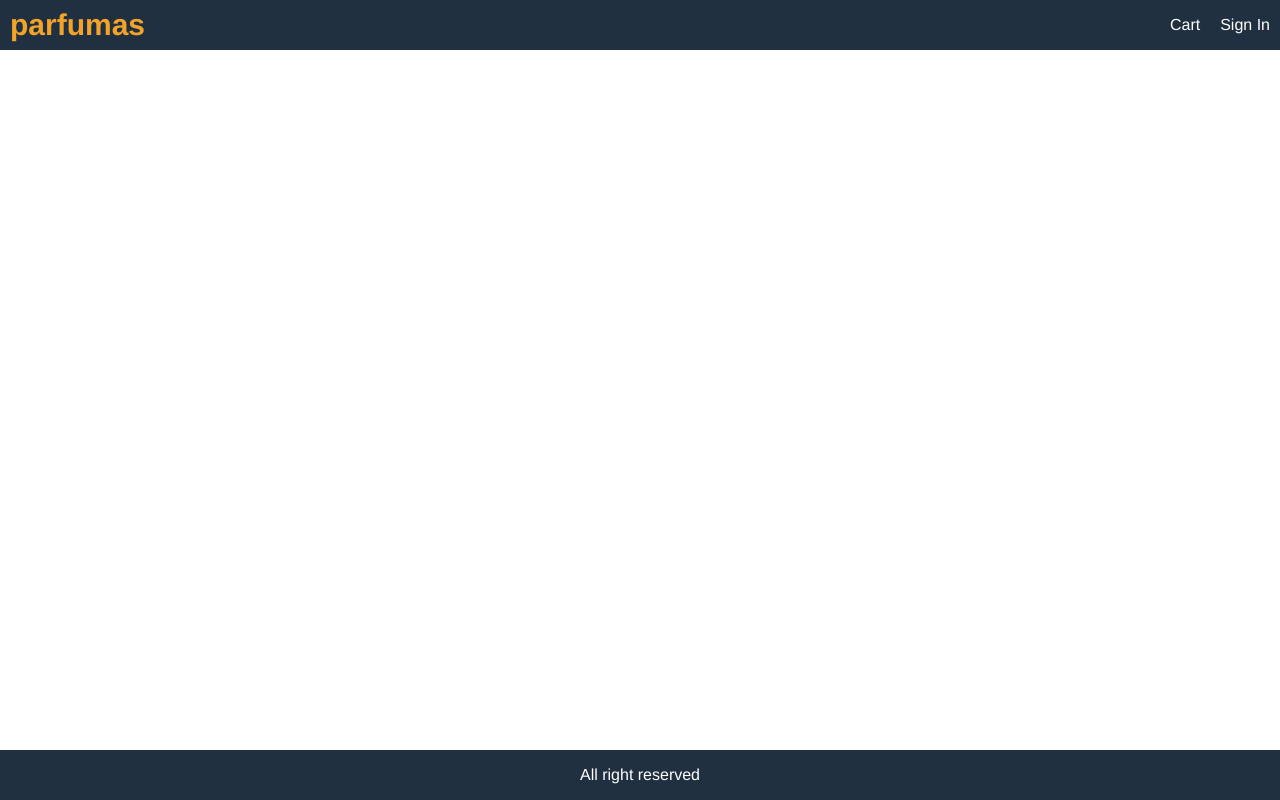
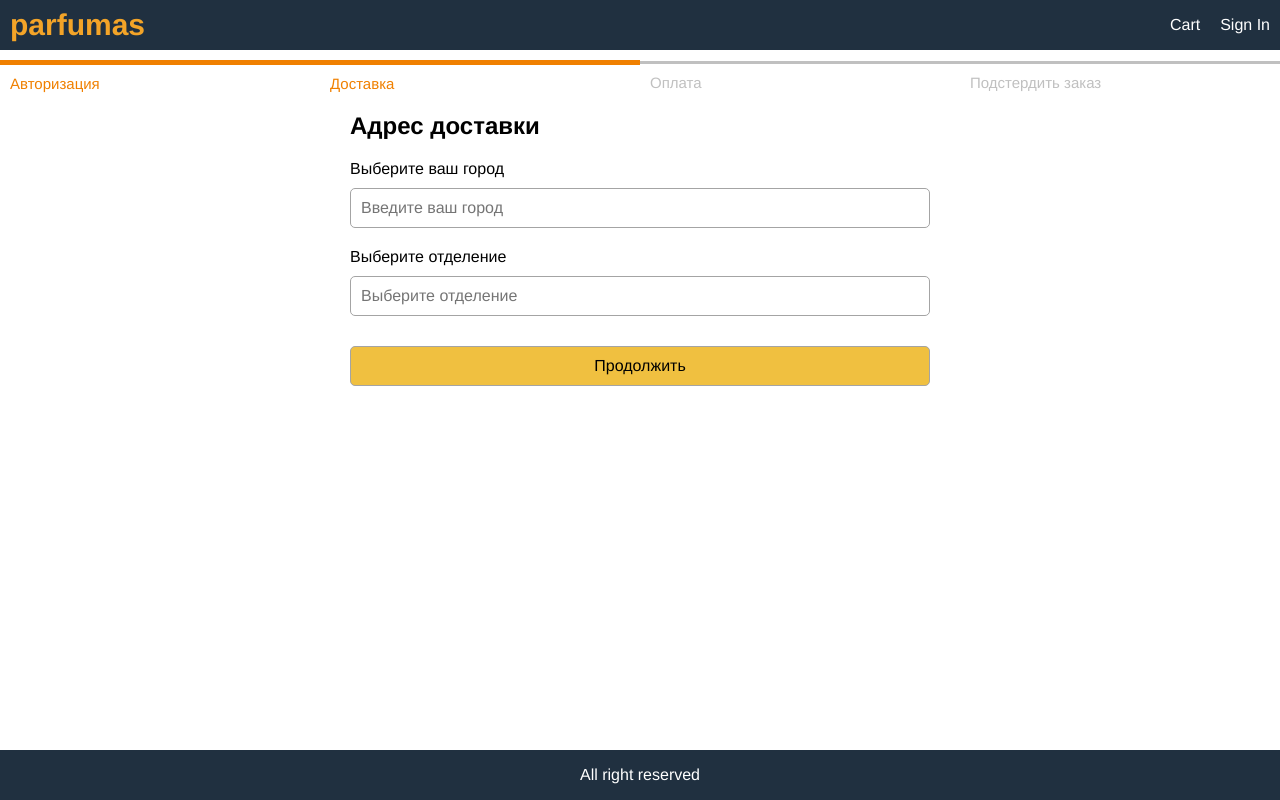
Before and after one commit to teemofeyrs/parfums-reat-app, a React (Create React App) app in the folder frontend/: page /shipping in a window 1280 px wide. Built offline with nearby package versions, Linux system fonts and the light colour scheme.

Commit message:
shipping screen

```diff
--- a/frontend/src/App.jsx
+++ b/frontend/src/App.jsx
@@ -7,6 +7,7 @@ import CartScreen from "./screens/CartScreen";
 import SignInScreen from "./screens/SignInScreen";
 import {singOut} from "./redux/reducers/SingInReducer";
 import RegisterScreen from "./screens/RegisterScreen";
+import ShippingScreen from "./screens/ShippingScreen";
 
 function App(props) {
 
@@ -15,9 +16,10 @@ function App(props) {
     const auth = useSelector(state => state.auth);
     const {userInfo} = auth;
     const dispatch = useDispatch();
+
+
     const singOutHandler = () => {
         dispatch(singOut())
-        props.history.push('/')
     }
     return (
         <BrowserRouter>
@@ -36,7 +38,7 @@ function App(props) {
                                 <div className='dropdown'>
                                     <Link to='/'>{userInfo.name} <i className="fa fa-caret-down" aria-hidden="true"></i></Link>
                                     <ul className='dropdown-content'>
-                                        <Link to='#sinout' onClick={singOutHandler}>Выйти</Link>
+                                        <Link to='/signin' onClick={singOutHandler}>Выйти</Link>
                                     </ul>
                                 </div>
                             ) : ( <Link to='/signin'>Sign In</Link>)
@@ -48,6 +50,7 @@ function App(props) {
                     <Route path="/signin" component={SignInScreen}/>
                     <Route path="/register" component={RegisterScreen}/>
                     <Route path="/cart/:id?" component={CartScreen}/>
+                    <Route path="/shipping" component={ShippingScreen}/>
                     <Route path="/" component={HomeScreen} exact/>
                     <Route path="/product/:id" component={ProductScreen}/>
                 </main>
--- /dev/null
+++ b/frontend/src/components/CheckoutSteps.jsx
@@ -0,0 +1,14 @@
+import React from 'react';
+
+const CheckoutSteps = ({step1, step2, step3, step4}) => {
+    return (
+        <div className='row progressBar'>
+            <div className={step1 ? 'active' : ''}>Авторизация</div>
+            <div className={step2 ? 'active' : ''}>Доставка</div>
+            <div className={step3 ? 'active' : ''}>Оплата</div>
+            <div className={step4 ? 'active' : ''}>Подстердить заказ</div>
+        </div>
+    );
+}
+
+export default CheckoutSteps;
--- a/frontend/src/index.css
+++ b/frontend/src/index.css
@@ -328,3 +328,19 @@ img.medium
 {
   display: block;
 }
+/* CheckoutSteps */
+
+.progressBar>div
+{
+  margin-top: 1rem;
+  flex: 1;
+  padding: 1rem;
+  font-size: 1.5rem;
+  border-top: 0.3rem solid #c0c0c0;
+  color: #c0c0c0
+}
+.progressBar div.active
+{
+  color: #f08000;
+  border-top: 0.5rem solid #f08000;
+}
--- a/frontend/src/redux/reducers/RegisterReducer.js
+++ b/frontend/src/redux/reducers/RegisterReducer.js
@@ -26,7 +26,7 @@ export const register = (name, email, password) => async (dispatch) => {
 
 
 /* reducer */
-const RegisterReducer = (state= {userInfo: {}}, action) => {
+const RegisterReducer = (state= {userInfo: null}, action) => {
     switch (action.type) {
         case USER_REGISTER_REQUEST: return {
             loading: true
--- /dev/null
+++ b/frontend/src/redux/reducers/ShippingReducer.js
@@ -0,0 +1,11 @@
+
+
+
+
+const ShippingReducer = (state={address: null}, action) => {
+    switch (action.type) {
+        default:
+            return state
+    }
+}
+export default ShippingReducer;
--- a/frontend/src/redux/reducers/SingInReducer.js
+++ b/frontend/src/redux/reducers/SingInReducer.js
@@ -23,11 +23,12 @@ export const singIn = (email,password) => async (dispatch) => {
     }
 }
 export const singOut = () => (dispatch,getState) => {
+    localStorage.removeItem('userInfo');
+    localStorage.removeItem('cartItems');
    dispatch({
        type: USER_LOG_OUT
    })
-    localStorage.removeItem('userInfo');
-    localStorage.removeItem('cartItems');
+    document.location.href = '/signin';
 }
 
 
--- a/frontend/src/redux/store.js
+++ b/frontend/src/redux/store.js
@@ -5,6 +5,7 @@ import productDetailsReducer from "./reducers/productDetailsReducer";
 import cartReducer from "./reducers/cartReducer";
 import SingInReducer from "./reducers/SingInReducer";
 import RegisterReducer from "./reducers/RegisterReducer";
+import ShippingReducer from "./reducers/ShippingReducer";
 
 const initState = {
     auth: {
@@ -12,7 +13,8 @@ const initState = {
     },
     cart : {
         cartItems : localStorage.getItem('cartItems') ? JSON.parse(localStorage.getItem('cartItems')) : []
-    }
+    },
+    shippingAddress: localStorage.getItem('shippingAddress') ? JSON.parse(localStorage.getItem('shippingAddress')) : {}
 }
 const composeEnhancers = window.__REDUX_DEVTOOLS_EXTENSION_COMPOSE__ || compose;
 const reducers = combineReducers({
@@ -21,6 +23,8 @@ const reducers = combineReducers({
     cart: cartReducer,
     auth: SingInReducer,
     registerUser: RegisterReducer,
+    shippingAddress: ShippingReducer,
+
 });
 
 const store = createStore(reducers, initState,  composeEnhancers(applyMiddleware(thunk)))
--- a/frontend/src/screens/RegisterScreen.jsx
+++ b/frontend/src/screens/RegisterScreen.jsx
@@ -28,11 +28,11 @@ const RegisterScreen = (props) => {
             dispatch(register(name,email,password))
         }
     }
-  /*  useEffect(()=>{
+    useEffect(()=>{
         if(userInfo){
             props.history.push(redirect)
         }
-    },[props.history, redirect, userInfo]);*/
+    },[props.history, redirect, userInfo]);
     return (
         <div>
 
--- /dev/null
+++ b/frontend/src/screens/ShippingScreen.jsx
@@ -0,0 +1,56 @@
+import React, {useState} from 'react';
+import {Link} from "react-router-dom";
+import {useDispatch, useSelector} from "react-redux";
+import LoadingBox from "../components/LoadindBox";
+import MessageBox from "../components/MessageBox";
+import CheckoutSteps from "../components/CheckoutSteps";
+
+
+const ShippingScreen = (props) => {
+    const [city, setCity] = useState('');
+    const [numberBranch, setNumberBranch] = useState('');
+    const shippingAddress = useSelector(state => state.shippingAddress);
+    const {address, loading, error} = shippingAddress;
+    const dispatch = useDispatch();
+
+    const redirect = props.location.search ? props.location.search.split('=')[1] : '/';
+
+    const singInHandler = (e) => {
+        e.preventDefault();
+
+    }
+    /*useEffect(()=>{
+        if(userInfo){
+            props.history.push(redirect)
+        }
+    },[props.history, redirect, userInfo]);*/
+    return (
+        <div>
+            <CheckoutSteps step1 step2/>
+            <form onSubmit={singInHandler}>
+                {
+                    loading ? <LoadingBox/> : error ? <MessageBox variant='danger'>{error}</MessageBox> : null
+                }
+                <div>
+                    <h2>Адрес доставки</h2>
+                </div>
+                <div>
+                    <label htmlFor='city'>Выберите ваш город</label>
+                    <input type="text" name="city" value={city}
+                           placeholder='Введите ваш город' onChange={event => setCity(event.target.value)}/>
+                </div>
+                <div>
+                    <label htmlFor='numberBranch'>Выберите отделение</label>
+                    <input type="text" name="numberBranch" value={numberBranch}
+                           placeholder='Выберите отделение' onChange={event => setNumberBranch(event.target.value)}/>
+                </div>
+                <div>
+                    <label />
+                    <button type='submit' className='primary block'>Продолжить</button>
+                </div>
+            </form>
+        </div>
+    );
+};
+
+export default ShippingScreen;
```
Also changed, not shown: 1 other file (tests, documents, lock files or other folders).
